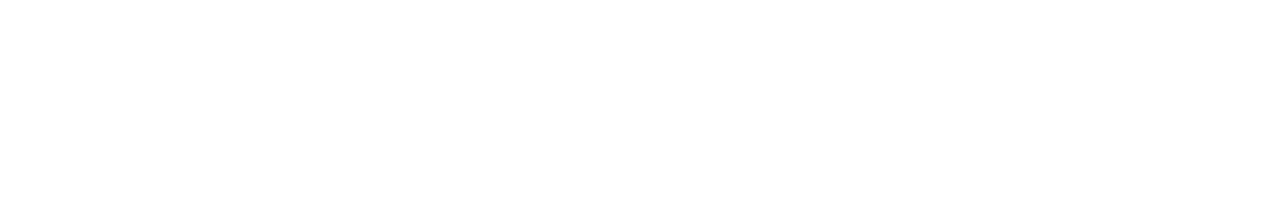
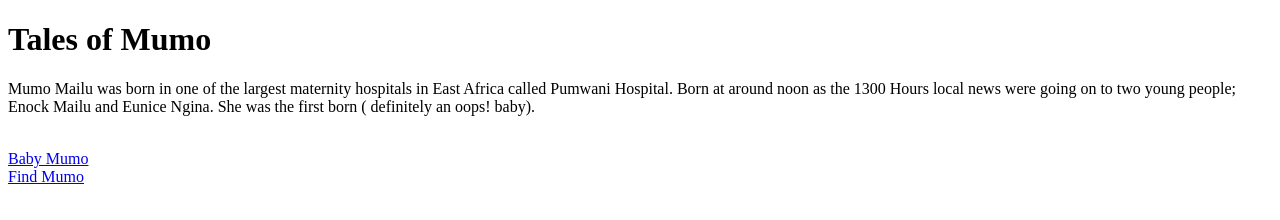
Before and after one commit to Mumo23/Croissant, a plain HTML site: page index.html in a window 1280 px wide. Drawn offline with Linux system fonts and the light colour scheme.

Commit message:
Created pages

```diff
--- a/index.html
+++ b/index.html
@@ -5,5 +5,20 @@
     <meta name="viewport" content="width=device-width, initial-scale=1.0" />
     <title>Document</title>
   </head>
-  <body></body>
+  <body>
+    <h1>Tales of Mumo</h1>
+    <p>
+      Mumo Mailu was born in one of the largest maternity hospitals in East
+      Africa called Pumwani Hospital. Born at around noon as the 1300 Hours
+      local news were going on to two young people; Enock Mailu and Eunice
+      Ngina. She was the first born ( definitely an oops! baby).
+    </p>
+
+    <br />
+
+    <a href="photo.html">Baby Mumo</a>
+    <footer>
+      <a href="contact.html">Find Mumo</a>
+    </footer>
+  </body>
 </html>
```
Also changed, not shown: contact.html (+9 -1 lines), style.css (added).
